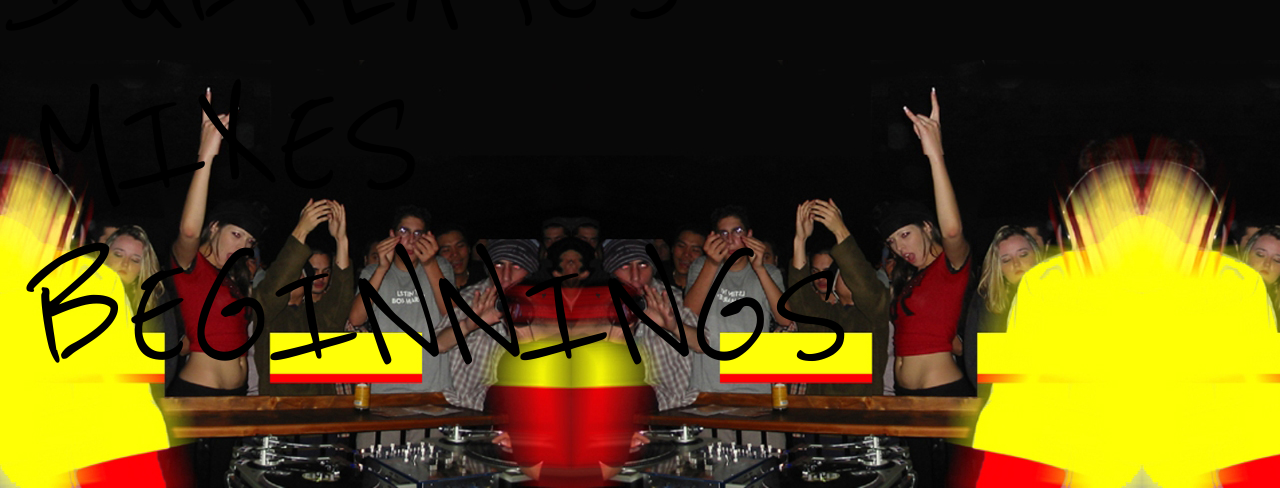
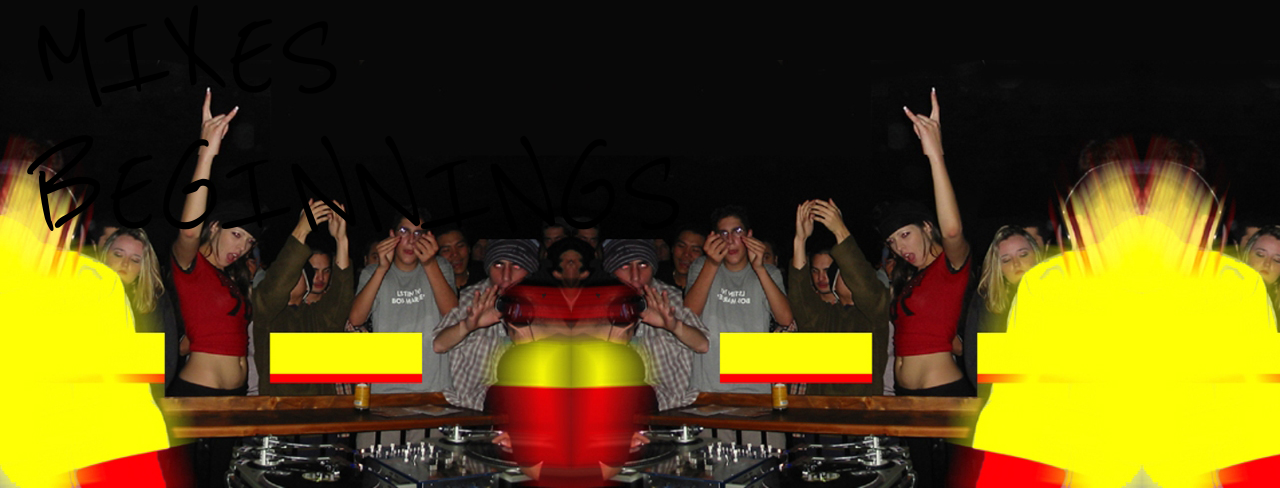
Before and after one commit to brez/srm, a plain HTML site: page index.html in a window 1280 px wide. Shown: the part 312-800 px from the top of the page. Drawn offline with Linux system fonts and the light colour scheme.

Commit message:
updating index font size

```diff
--- a/index.html
+++ b/index.html
@@ -20,7 +20,7 @@
 	    padding: 0;
 		height: 100%;
 	    font-family: 'Reenie Beanie',  Monaco;
-        font-size: 128pt;
+        font-size: 102pt;
 	  }
  	  ul {
         margin: 30px 0;
```
